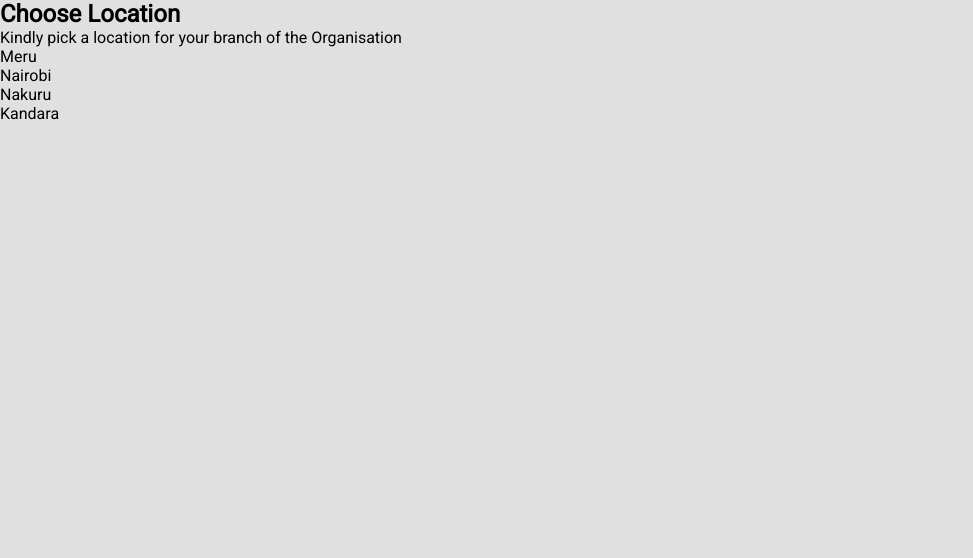
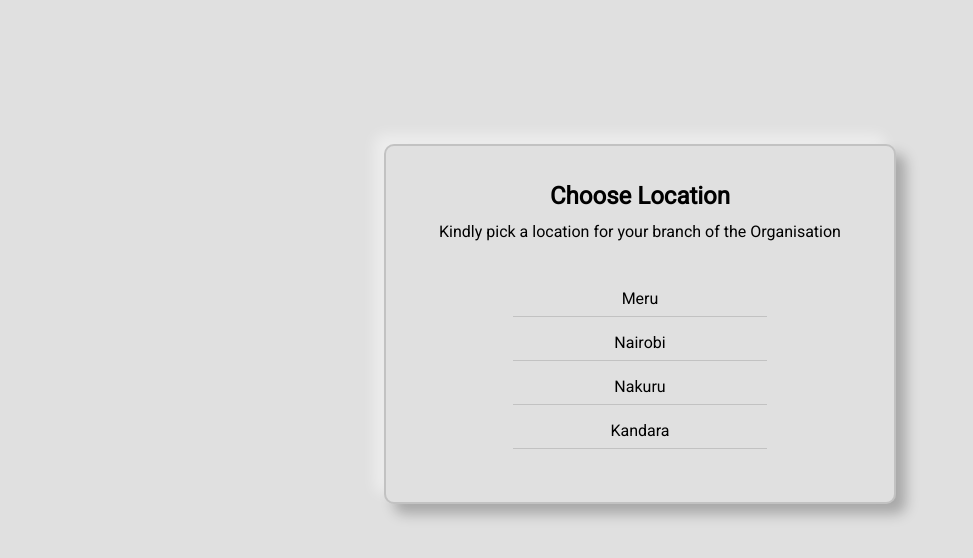
Before and after one commit to OliverSolomon/tableBanking, a plain HTML site: page index.html in a window 1280 px wide. Shown: the whole page, without its empty margins (0-973 px from the left). Drawn offline with Linux system fonts and the light colour scheme.

Commit message:
finished up on the index file

```diff
--- a/index.html
+++ b/index.html
@@ -14,6 +14,8 @@
 
 <body>
     <div class="main-container">
+        <div class="choice-container">
+
             <div class="choices">
                 <h2>Choose Location</h2>
                 <p>Kindly pick a location for your branch of the Organisation</p>
@@ -24,6 +26,8 @@
                     <li><a href="login.html"> Kandara </a></li>
                 </ul>
             </div>
+
+        </div>
     </div>
 </body>
 
--- a/static/style.css
+++ b/static/style.css
@@ -241,3 +241,44 @@ input:focus {
 
 
 /* #################### index   */
+
+.choice-container {
+    /* text-align: center; */
+}
+
+.choices {
+    display: flex;
+    flex-direction: column;
+    align-items: center;
+    border: 2px solid #4e4e4e33;
+    text-align: center;
+    height: 45vh;
+    transform: translateY(40%);
+    width: 40%;
+    margin: auto;
+    box-shadow: -10px -10px 13px rgba(255, 255, 255, 0.425), 10px 10px 13px rgba(0, 0, 0, 0.25);
+    border-radius: 10px;
+}
+
+.choices h2 {
+    margin-top: 1.5em;
+    margin-bottom: .5em;
+}
+
+.choices ul {
+    margin-top: 2em;
+    width: 50%;
+}
+
+.choices ul li {
+    margin-top: .5em;
+    padding: .5em 3em;
+    border-bottom: 1px solid #4e4e4e33;
+    transition: all .12s ease-out;
+}
+
+.choices ul li:hover {
+    box-shadow: -10px -10px 13px rgba(255, 255, 255, 0.425), 10px 10px 13px rgba(0, 0, 0, 0.25);
+    border-radius: 10px;
+    background: #eb672085;
+}
```
Lines whose indentation alone changed are shown as unchanged.
